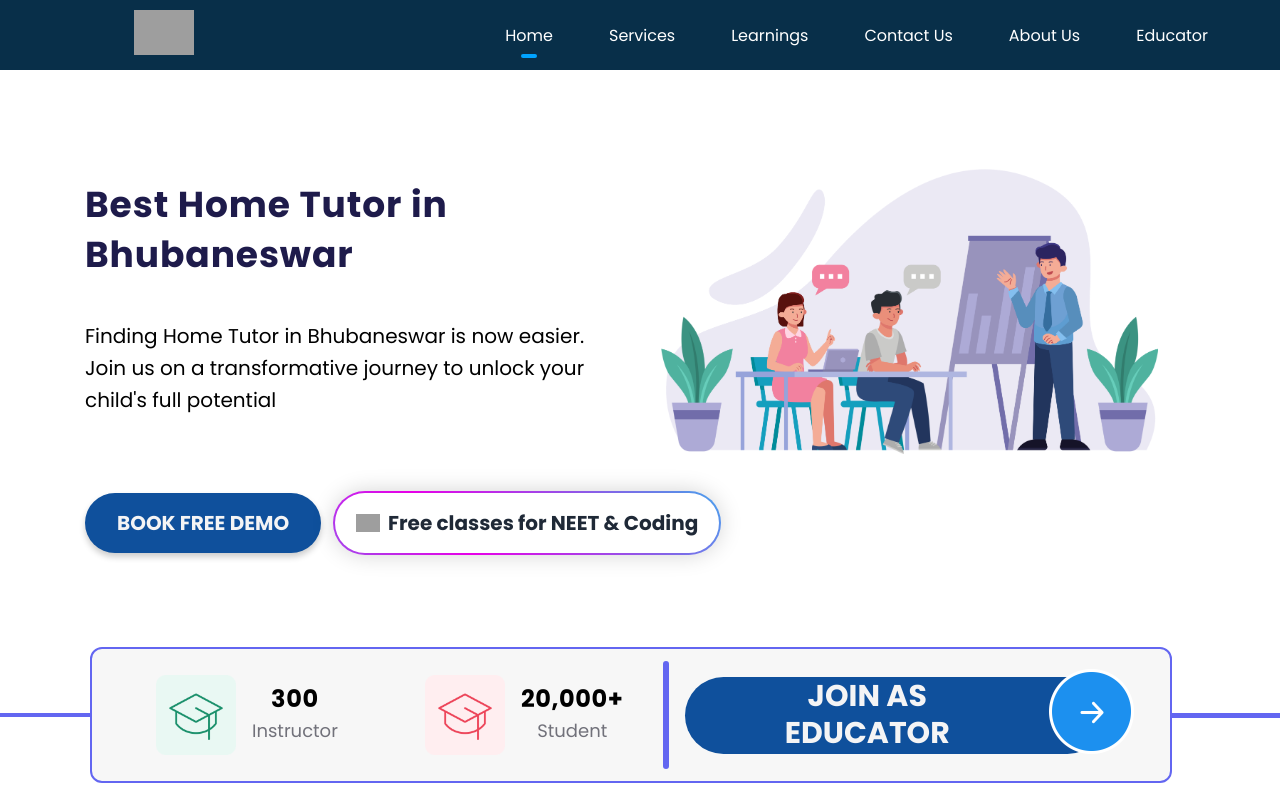
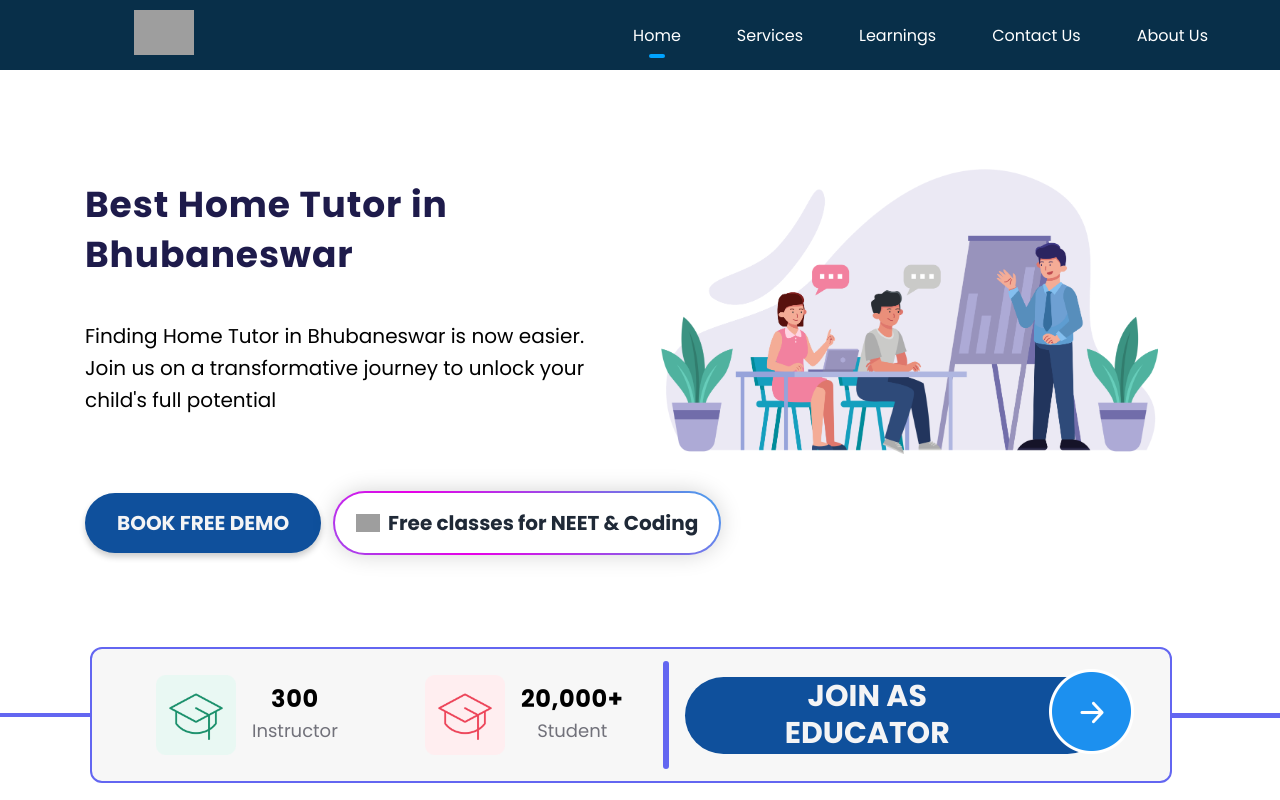
Before and after one commit to hustler-cell/study-coach, a Next.js app: page / in a window 1280 px wide. Shown: the top 800 px of the page. Built offline with nearby package versions, Linux system fonts and the light colour scheme; grey boxes are pictures that could not be loaded.

Commit message:
educator label remove

```diff
--- a/app/components/navigation.tsx
+++ b/app/components/navigation.tsx
@@ -28,7 +28,7 @@ const navItems = [
   { label: "Learnings", href: "/learnings" },
   { label: "Contact Us", href: "/contact" },
   { label: "About Us", href: "/about" },
-  { label: "Educator", href: "/join-as-educator" },
+  // { label: "Educator", href: "/join-as-educator" },
 ];
 
 const Navigation: React.FC = () => {
```
